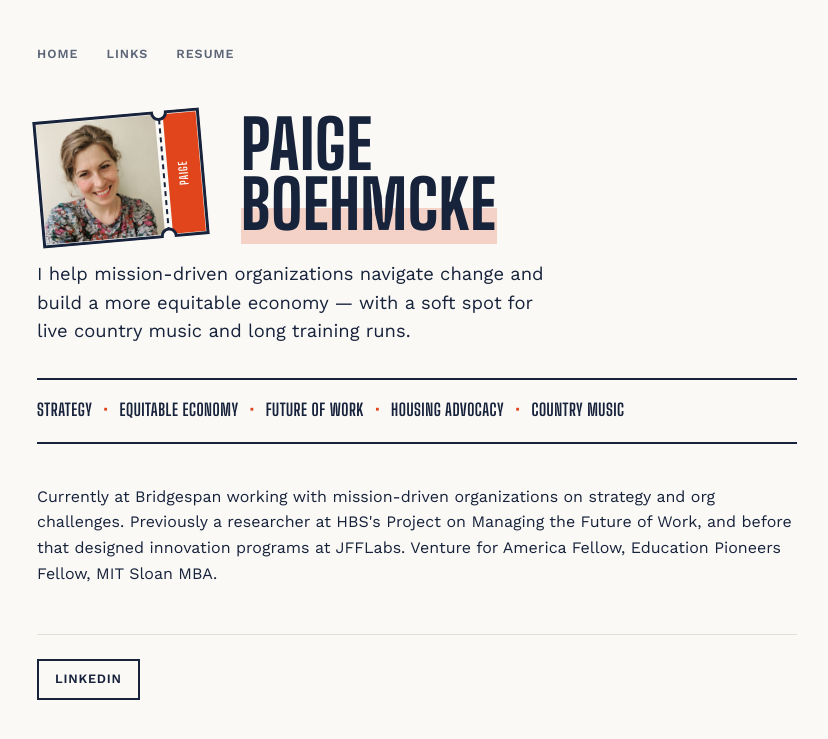
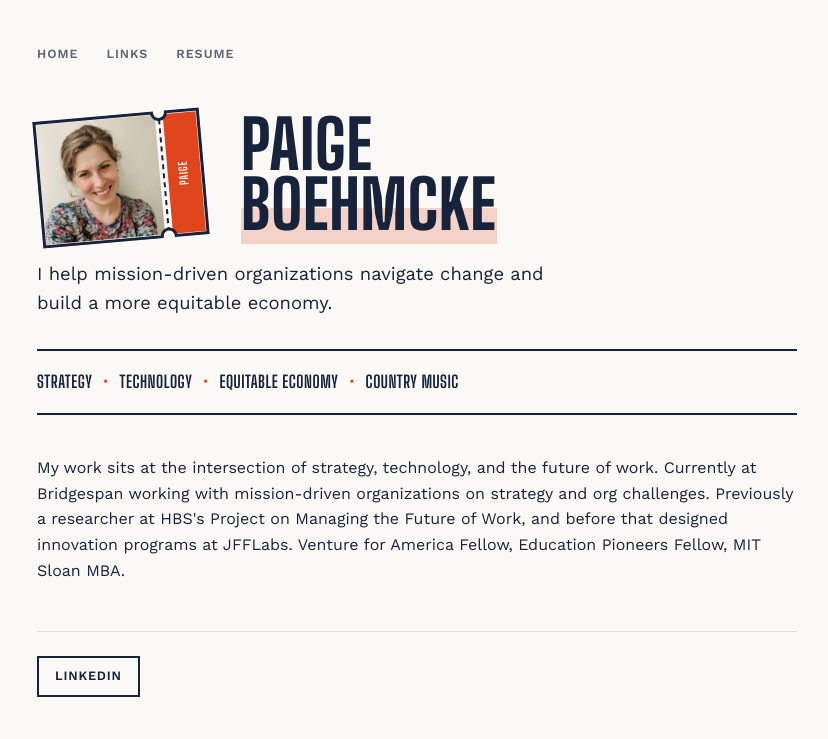
Before and after one commit to paigeboehmcke/paigeboehmcke.github.io, a Jekyll site: the page built from index.html, in a window 1280 px wide. Shown: the top 739 px of the page, without its empty margins (223-1051 px from the left). Built offline with Jekyll 4.4.1, drawn with Linux system fonts in a browser that asks for light colours.

Commit message:
Update index.html

```diff
--- a/index.html
+++ b/index.html
@@ -19,14 +19,13 @@ title: Paige Boehmcke
   </div>
 </div>
 
-<p class="hook">I help mission-driven organizations navigate change and build a more equitable economy — with a soft spot for live country music and long training runs.</p>
+<p class="hook">I help mission-driven organizations navigate change and build a more equitable economy.</p>
 
 <ul class="lineup">
   <li>Strategy</li>
+  <li>Technology</li>
   <li>Equitable Economy</li>
-  <li>Future of Work</li>
-  <li>Housing Advocacy</li>
   <li>Country Music</li>
 </ul>
 
-<p>Currently at Bridgespan working with mission-driven organizations on strategy and org challenges. Previously a researcher at HBS's Project on Managing the Future of Work, and before that designed innovation programs at JFFLabs. Venture for America Fellow, Education Pioneers Fellow, MIT Sloan MBA.</p>
+<p>My work sits at the intersection of strategy, technology, and the future of work. Currently at Bridgespan working with mission-driven organizations on strategy and org challenges. Previously a researcher at HBS's Project on Managing the Future of Work, and before that designed innovation programs at JFFLabs. Venture for America Fellow, Education Pioneers Fellow, MIT Sloan MBA.</p>
```
